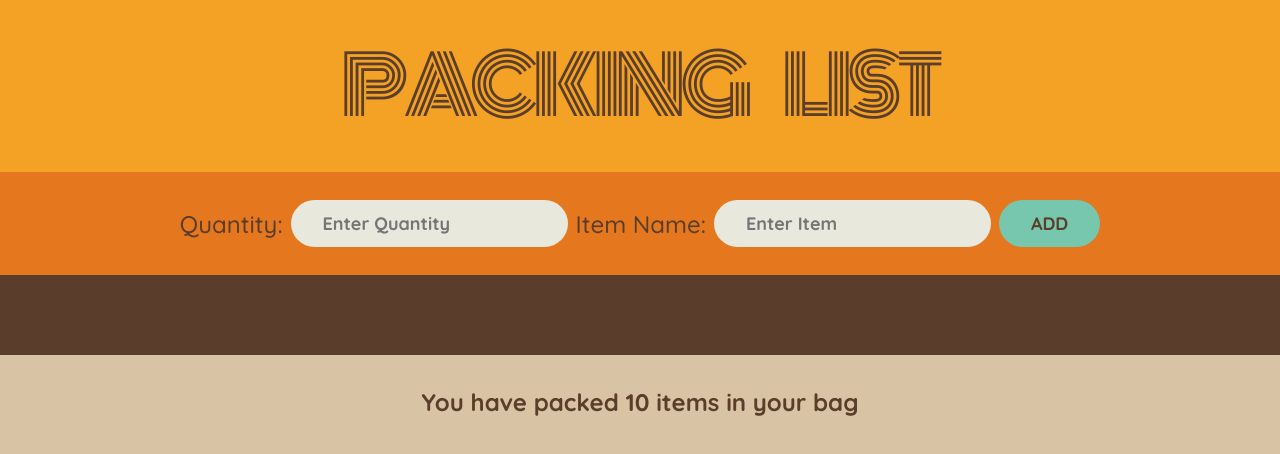
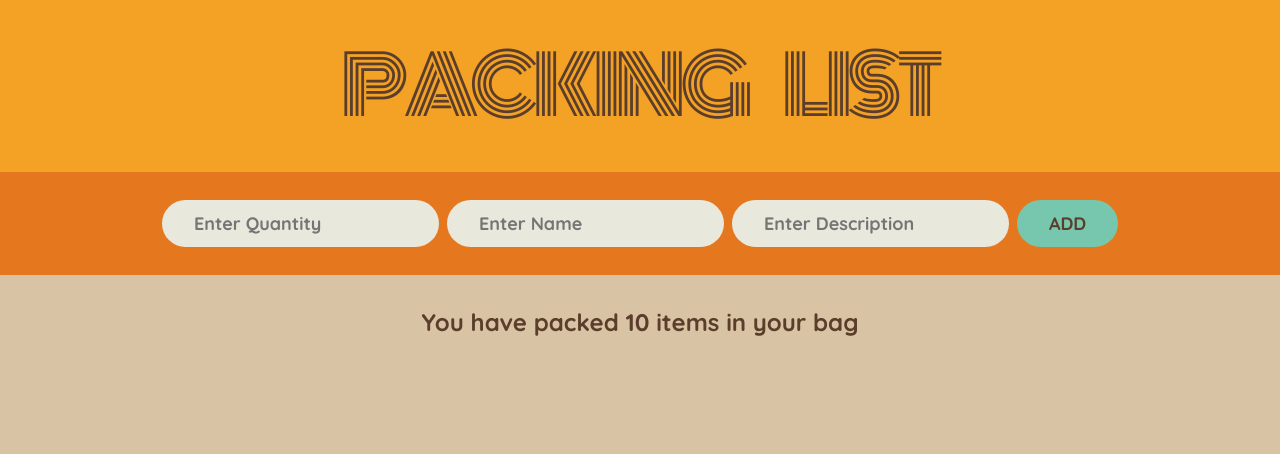
Before and after one commit to muhammaddahmadd/travel-checklist, a React (Create React App) app: page / in a window 1280 px wide. Shown: the top 454 px of the page. Built offline with nearby package versions, Linux system fonts and the light colour scheme.

Commit message:
Learning state managment

```diff
--- a/src/App-v1.js
+++ b/src/App-v1.js
@@ -3,6 +3,7 @@ import Logo from "../src/components/Logo"
 import Form from "../src/components/Form"
 import PackingLists from "../src/components/PackingLists"
 import Footer from "../src/components/Footer"
+import Forum from "./components/Forum";
 
 
 
@@ -14,7 +15,8 @@ function App() {
   return (
     <div className="app">
       <Logo />
-      <Form />
+      {/* <Form /> */}
+      <Forum />
       {/* <PackingLists /> */}
       <Footer />
     </div>
--- a/src/components/Form.js
+++ b/src/components/Form.js
@@ -37,6 +37,12 @@ function Form() {
                 <form onSubmit={Submission} className="add-form">
                     <label>Quantity: </label>
                     <input type="number" value={qty === 0? "" : qty} placeholder="Enter Quantity" onChange={Quantity} required />
+
+                    {/* <select>
+                        {Array.from({ length: 20 }, (_, i)=> i +1).map((num) => (
+                            <option value={num} key={num}></option>
+                        ))}
+                    </select> */}
                     <label>Item Name: </label>
                     <input type="text" value={name} placeholder="Enter Item" onChange={ItemName} required />
                     <button type="submit">Add</button>
--- /dev/null
+++ b/src/components/Forum.js
@@ -0,0 +1,45 @@
+import React, { useState } from "react";
+
+
+
+function Forum(){
+    const [item, setItem] = useState([]);
+    const [name, setName] = useState("")
+    const [quantity, setQuantity] = useState("")
+    const [description, setDescription] = useState("")
+
+    function handleQty(e){
+        const value = parseInt(e.target.value)
+        if (value > 0 && !isNaN(value) ) return
+        setQuantity(value)
+
+    }
+    function handleName(e) {
+        setName(e.target.value)
+    }
+    function handleDes(e) {
+        setDescription(e.target.value)
+    }
+
+    function handleSubmission(e){
+        e.preventDefault()
+        setItem([...item, {Name: name, QTY: quantity, Detail: description}])
+        setName("")
+        setDescription("")
+        setQuantity("")
+    }
+
+console.log(item)
+
+    return (
+        <form className="add-form" onSubmit={handleSubmission}>
+            <input type="number" value={quantity} placeholder="Enter Quantity" onChange={handleQty}/>
+            <input type="text" value={name} placeholder="Enter Name" onChange={handleName} />
+            <input type="text" value={description} placeholder="Enter Description" onChange={handleDes} />
+            <button type="submit" className="">ADD</button>
+        </form>
+    )
+}
+
+
+export default Forum;
```
